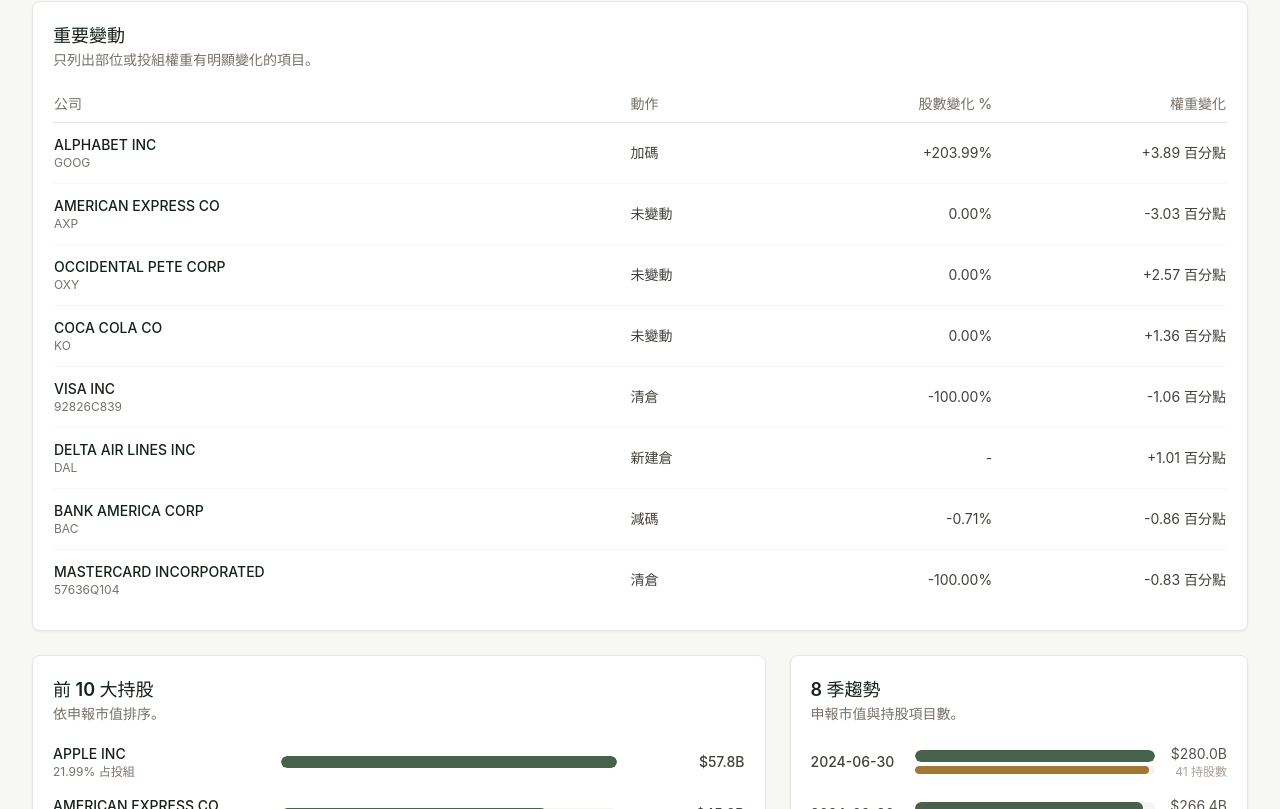
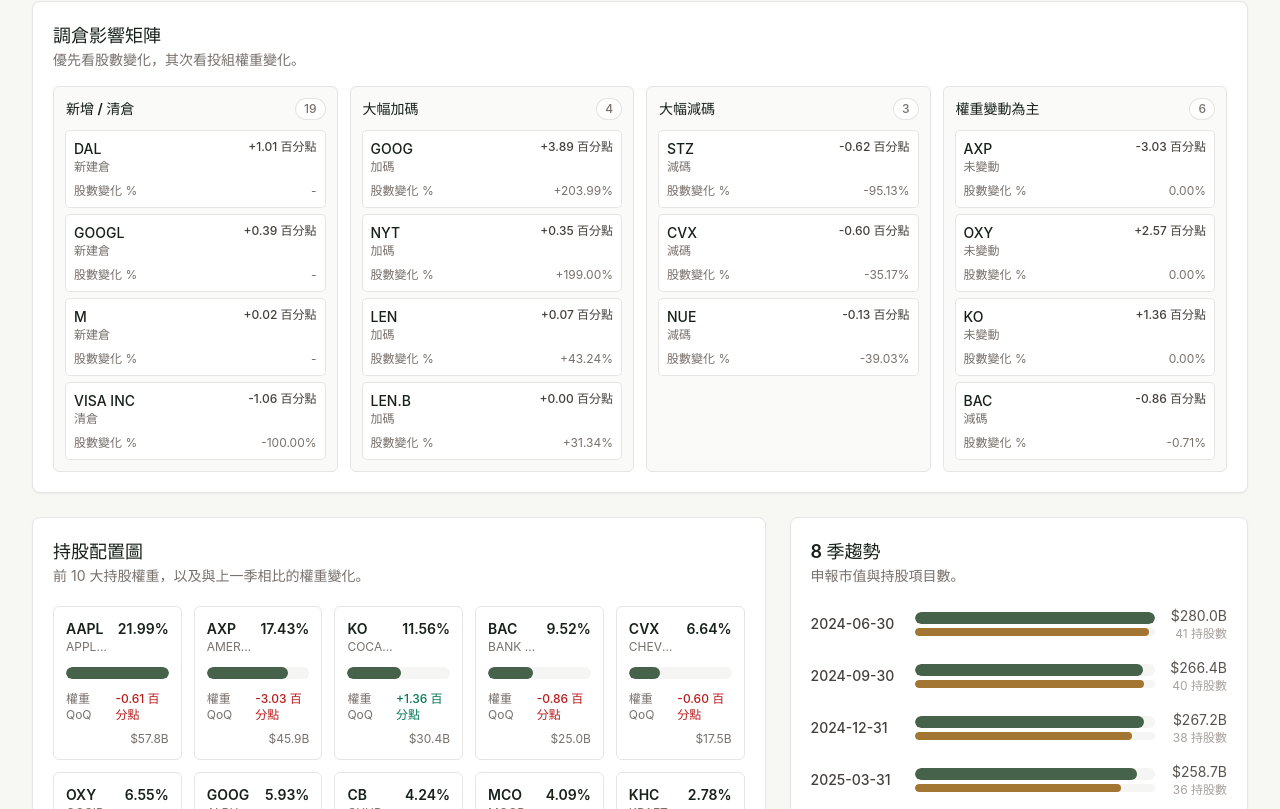
Before and after one commit to junyuo/berkshire-13f-tracker, a React (Vite) app: page / in a window 1280 px wide. Shown: the part 1511-2320 px from the top of the page. Built offline with nearby package versions, Linux system fonts and the light colour scheme.

Commit message:
Add investor-focused infographics

```diff
--- a/src/components/HoldingDetailPanel.tsx
+++ b/src/components/HoldingDetailPanel.tsx
@@ -39,6 +39,15 @@
   return state.action ? actionLabel(state.action) : t(state.labelKey ?? "notHeld");
 }
 
+function storyKey(holding: Holding): TranslationKey {
+  if (holding.action === "Sold Out" || holding.trend === "Exited") return "holdingStoryExited";
+  if (holding.action === "New Position" || holding.trend === "New" || holding.trend === "Re-entered") return "holdingStoryNew";
+  if (holding.trend === "Accumulating" || holding.action === "Added") return "holdingStoryAccumulating";
+  if (holding.trend === "Trimming" || holding.action === "Reduced") return "holdingStoryTrimming";
+  if ((holding.consecutiveQuartersHeld ?? 0) >= 6 || (holding.quartersHeld ?? 0) >= 6) return "holdingStoryCore";
+  return "holdingStoryMixed";
+}
+
 export default function HoldingDetailPanel({
   holding,
   quarters,
@@ -57,6 +66,7 @@
       holding: findHolding(quarter, holding.cusip),
     }))
     .reverse();
+  const maxWeight = Math.max(...history.map((item) => item.holding?.portfolioWeight ?? 0), 1);
 
   return (
     <div className="fixed inset-0 z-50 bg-ink/25 px-4 py-6 backdrop-blur-sm sm:px-6" role="dialog" aria-modal="true">
@@ -113,6 +123,14 @@
             </div>
           </div>
 
+          <section className="mt-6 rounded-md bg-stone-50 p-4 ring-1 ring-stone-200">
+            <p className="text-xs font-medium uppercase tracking-wide text-stone-500">{t("holdingStory")}</p>
+            <p className="mt-2 text-lg font-semibold text-ink">{t(storyKey(holding))}</p>
+            <p className="mt-1 text-sm text-stone-600">
+              {t("recentTrend")}: {trendLabel(holding.trend)} · {t("latestAction")}: {actionLabel(holding.action)}
+            </p>
+          </section>
+
           <section className="mt-6">
             <div>
               <h3 className="text-base font-semibold text-ink">{t("eightQuarterHoldingTimeline")}</h3>
@@ -150,6 +168,20 @@
                       </p>
                     </div>
                   ))}
+                </div>
+                <div className="mt-5 rounded-md bg-stone-50 p-3">
+                  <p className="text-xs font-medium text-stone-500">{t("weightSparkline")}</p>
+                  <div className="mt-3 grid h-16 grid-cols-8 items-end gap-2">
+                    {history.map(({ quarter, holding: quarterHolding }) => (
+                      <div key={`${quarter.reportDate}-weight`} className="flex h-full items-end justify-center rounded bg-white ring-1 ring-stone-200">
+                        <div
+                          className="w-full rounded-t bg-moss"
+                          style={{ height: `${quarterHolding ? Math.max((quarterHolding.portfolioWeight / maxWeight) * 100, 4) : 0}%` }}
+                          title={`${quarter.reportDate ?? ""}: ${quarterHolding ? `${quarterHolding.portfolioWeight.toFixed(2)}%` : t("notHeld")}`}
+                        />
+                      </div>
+                    ))}
+                  </div>
                 </div>
                 <div className="mt-4 flex flex-wrap gap-3 text-xs text-stone-600">
                   {[
--- a/src/components/MeaningfulMoves.tsx
+++ b/src/components/MeaningfulMoves.tsx
@@ -13,47 +13,69 @@
 
 export default function MeaningfulMoves({ changes }: { changes: Holding[] }) {
   const { actionLabel, t } = useLanguage();
-  const moves = changes
-    .filter(
-      (holding) =>
-        holding.action === "New Position" ||
-        holding.action === "Sold Out" ||
-        Math.abs(holding.shareChangePercent ?? 0) >= 10 ||
-        Math.abs(holding.weightChange ?? 0) >= 0.5,
-    )
-    .sort((a, b) => Math.abs(b.weightChange ?? 0) - Math.abs(a.weightChange ?? 0))
-    .slice(0, 8);
+  const important = changes
+    .filter((holding) => Math.abs(holding.shareChangePercent ?? 0) >= 10 || Math.abs(holding.weightChange ?? 0) >= 0.5)
+    .sort((a, b) => Math.abs(b.weightChange ?? 0) - Math.abs(a.weightChange ?? 0));
+  const categories = [
+    {
+      label: t("newOrSoldOut"),
+      items: changes.filter((holding) => holding.action === "New Position" || holding.action === "Sold Out"),
+    },
+    {
+      label: t("largeAdds"),
+      items: important.filter((holding) => holding.action === "Added" && (holding.shareChangePercent ?? 0) >= 10),
+    },
+    {
+      label: t("largeTrims"),
+      items: important.filter((holding) => holding.action === "Reduced" && (holding.shareChangePercent ?? 0) <= -10),
+    },
+    {
+      label: t("weightOnlyMoves"),
+      items: important.filter(
+        (holding) =>
+          holding.action !== "New Position" &&
+          holding.action !== "Sold Out" &&
+          Math.abs(holding.weightChange ?? 0) >= 0.5 &&
+          Math.abs(holding.shareChangePercent ?? 0) < 10,
+      ),
+    },
+  ];
 
   return (
     <section className="rounded-lg border border-stone-200 bg-white p-5 shadow-sm">
       <div>
-        <h2 className="text-lg font-semibold text-ink">{t("meaningfulMoves")}</h2>
-        <p className="text-sm text-stone-500">{t("meaningfulMovesSubtitle")}</p>
+        <h2 className="text-lg font-semibold text-ink">{t("changeImpactMatrix")}</h2>
+        <p className="text-sm text-stone-500">{t("changeImpactSubtitle")}</p>
       </div>
-      <div className="mt-4 overflow-x-auto">
-        <table className="min-w-full text-sm">
-          <thead>
-            <tr className="border-b border-stone-200 text-left text-stone-500">
-              <th className="py-2 pr-4 font-medium">{t("issuer")}</th>
-              <th className="py-2 pr-4 font-medium">{t("action")}</th>
-              <th className="py-2 pr-4 text-right font-medium">{t("shareChangePercent")}</th>
-              <th className="py-2 text-right font-medium">{t("weightChange")}</th>
-            </tr>
-          </thead>
-          <tbody className="divide-y divide-stone-100">
-            {moves.map((holding) => (
-              <tr key={`${holding.cusip}-${holding.action}`}>
-                <td className="py-3 pr-4">
-                  <p className="font-medium text-ink">{holding.issuerName}</p>
-                  <p className="text-xs text-stone-500">{holding.ticker ?? holding.cusip}</p>
-                </td>
-                <td className="py-3 pr-4 text-stone-700">{actionLabel(holding.action)}</td>
-                <td className="py-3 pr-4 text-right text-stone-700">{formatPercent(holding.shareChangePercent)}</td>
-                <td className="py-3 text-right text-stone-700">{formatPoints(holding.weightChange, t("points"))}</td>
-              </tr>
-            ))}
-          </tbody>
-        </table>
+      <div className="mt-4 grid gap-3 lg:grid-cols-4">
+        {categories.map((category) => (
+          <div key={category.label} className="rounded-md border border-stone-200 bg-stone-50 p-3">
+            <div className="flex items-center justify-between gap-2">
+              <h3 className="text-sm font-semibold text-ink">{category.label}</h3>
+              <span className="rounded-full bg-white px-2 py-0.5 text-xs font-medium text-stone-500 ring-1 ring-stone-200">
+                {category.items.length}
+              </span>
+            </div>
+            <div className="mt-3 space-y-2">
+              {category.items.slice(0, 4).map((holding) => (
+                <div key={`${category.label}-${holding.cusip}-${holding.action}`} className="rounded bg-white p-2 ring-1 ring-stone-200">
+                  <div className="flex items-start justify-between gap-2">
+                    <div className="min-w-0">
+                      <p className="truncate text-sm font-medium text-ink">{holding.ticker ?? holding.issuerName}</p>
+                      <p className="text-xs text-stone-500">{actionLabel(holding.action)}</p>
+                    </div>
+                    <p className="text-right text-xs font-medium text-stone-700">{formatPoints(holding.weightChange, t("points"))}</p>
+                  </div>
+                  <div className="mt-2 flex items-center justify-between gap-2 text-xs text-stone-500">
+                    <span>{t("shareChangePercent")}</span>
+                    <span>{formatPercent(holding.shareChangePercent)}</span>
+                  </div>
+                </div>
+              ))}
+              {!category.items.length ? <p className="py-3 text-sm text-stone-500">{t("noItems")}</p> : null}
+            </div>
+          </div>
+        ))}
       </div>
     </section>
   );
--- a/src/components/TopHoldingsChart.tsx
+++ b/src/components/TopHoldingsChart.tsx
@@ -10,33 +10,72 @@
   }).format(value);
 }
 
-export default function TopHoldingsChart({ holdings }: { holdings: Holding[] }) {
+function deltaClass(delta: number): string {
+  if (delta > 0) return "text-emerald-700";
+  if (delta < 0) return "text-red-700";
+  return "text-stone-500";
+}
+
+export default function TopHoldingsChart({
+  holdings,
+  previousHoldings = [],
+}: {
+  holdings: Holding[];
+  previousHoldings?: Holding[];
+}) {
   const { t } = useLanguage();
   const topHoldings = holdings.slice(0, 10);
-  const maxValue = Math.max(...topHoldings.map((holding) => holding.value), 1);
+  const maxWeight = Math.max(...topHoldings.map((holding) => holding.portfolioWeight), 1);
 
   return (
     <section className="rounded-lg border border-stone-200 bg-white p-5 shadow-sm">
       <div className="mb-5 flex items-center justify-between gap-4">
         <div>
-          <h2 className="text-lg font-semibold text-ink">{t("top10Holdings")}</h2>
-          <p className="text-sm text-stone-500">{t("rankedByMarketValue")}</p>
+          <h2 className="text-lg font-semibold text-ink">{t("portfolioAllocationMap")}</h2>
+          <p className="text-sm text-stone-500">{t("allocationMapSubtitle")}</p>
         </div>
       </div>
-      <div className="space-y-4">
-        {topHoldings.map((holding) => (
-          <div key={holding.cusip ?? holding.issuerName ?? "holding"} className="grid gap-2 md:grid-cols-[220px_1fr_120px] md:items-center">
-            <div className="min-w-0">
-              <p className="truncate text-sm font-medium text-ink">{holding.issuerName}</p>
-              <p className="text-xs text-stone-500">{holding.portfolioWeight.toFixed(2)}% {t("ofPortfolio")}</p>
+      <div className="grid gap-3 sm:grid-cols-2 lg:grid-cols-5">
+        {topHoldings.map((holding) => {
+          const previous = previousHoldings.find((item) => item.cusip === holding.cusip);
+          const weightDelta = holding.portfolioWeight - (previous?.portfolioWeight ?? 0);
+          return (
+            <div key={holding.cusip ?? holding.issuerName ?? "holding"} className="rounded-md border border-stone-200 p-3">
+              <div className="flex items-start justify-between gap-2">
+                <div className="min-w-0">
+                  <p className="truncate text-sm font-semibold text-ink">{holding.ticker ?? holding.issuerName}</p>
+                  <p className="truncate text-xs text-stone-500">{holding.issuerName}</p>
+                </div>
+                <p className="text-right text-sm font-semibold text-ink">{holding.portfolioWeight.toFixed(2)}%</p>
+              </div>
+              <div className="mt-3 h-3 overflow-hidden rounded-full bg-stone-100">
+                <div
+                  className="h-full rounded-full bg-moss"
+                  style={{ width: `${Math.max((holding.portfolioWeight / maxWeight) * 100, 3)}%` }}
+                />
+              </div>
+              <div className="mt-3 flex items-center justify-between gap-2 text-xs">
+                <span className="text-stone-500">{t("qoqWeight")}</span>
+                <span className={`font-medium ${deltaClass(weightDelta)}`}>
+                  {weightDelta > 0 ? "+" : ""}{weightDelta.toFixed(2)} {t("points")}
+                </span>
+              </div>
+              <p className="mt-2 text-right text-xs text-stone-500">{money(holding.value)}</p>
             </div>
-            <div className="h-3 overflow-hidden rounded-full bg-stone-100">
+          );
+        })}
+      </div>
+      <div className="mt-5 space-y-3">
+        {topHoldings.slice(0, 5).map((holding) => (
+          <div key={`${holding.cusip}-bar`} className="grid gap-2 md:grid-cols-[180px_1fr_96px] md:items-center">
+            <p className="truncate text-sm font-medium text-ink">{holding.ticker ?? holding.issuerName}</p>
+            <div className="h-2 overflow-hidden rounded-full bg-stone-100">
               <div
                 className="h-full rounded-full bg-moss"
-                style={{ width: `${Math.max((holding.value / maxValue) * 100, 2)}%` }}
+                style={{ width: `${Math.max((holding.portfolioWeight / maxWeight) * 100, 3)}%` }}
               />
             </div>
-            <p className="text-sm font-medium text-stone-700 md:text-right">{money(holding.value)}</p>
+            <p className="text-right text-sm text-stone-600">{holding.portfolioWeight.toFixed(2)}%</p>
           </div>
         ))}
       </div>
--- a/src/i18n.tsx
+++ b/src/i18n.tsx
@@ -70,7 +70,17 @@
     weightChange: "Weight Change",
     top10Holdings: "Top 10 Holdings",
     rankedByMarketValue: "Ranked by reported market value.",
+    portfolioAllocationMap: "Portfolio Allocation Map",
+    allocationMapSubtitle: "Top holdings by portfolio weight, with quarter-over-quarter weight change.",
+    qoqWeight: "QoQ weight",
     ofPortfolio: "of portfolio",
+    changeImpactMatrix: "Change Impact Matrix",
+    changeImpactSubtitle: "Grouped by share-count signal first, portfolio weight second.",
+    newOrSoldOut: "New / Sold out",
+    largeAdds: "Large adds",
+    largeTrims: "Large trims",
+    weightOnlyMoves: "Weight-driven moves",
+    noItems: "No items",
     eightQuarterTrend: "8-Quarter Trend",
     reportedValueAndCount: "Reported market value and number of holdings.",
     currentHoldings: "Current Holdings",
@@ -102,6 +112,14 @@
     heldIn8Quarters: "Held in 8 quarters",
     consecutiveHeld: "Consecutive held",
     eightQuarterHoldingTimeline: "8-Quarter Holding Timeline",
+    holdingStory: "Holding Story",
+    holdingStoryCore: "Long-term core holding",
+    holdingStoryAccumulating: "Accumulating position",
+    holdingStoryTrimming: "Trimming position",
+    holdingStoryNew: "New position",
+    holdingStoryExited: "Exited position",
+    holdingStoryMixed: "Mixed recent activity",
+    weightSparkline: "Portfolio weight trend",
     timelineSubtitle: "Quarter-by-quarter holding status based on reported share count.",
     recentQuarterDetail: "Recent Quarter Detail",
     currentReportedValue: "Current reported value:",
@@ -126,6 +144,9 @@
     worstQuarter: "Worst Quarter",
     outperformedSpy: "Outperformed SPY",
     underperformedSpy: "Underperformed SPY",
+    outperformanceTimeline: "Outperformance Timeline",
+    winLossSubtitle: "Each block shows whether the estimated 13F portfolio beat SPY for that quarter.",
+    winRate: "Win rate",
     quarterlyReturns: "Quarterly Returns",
     quarterlyReturnsSubtitle: "Each interval uses the starting quarter's disclosed 13F weights.",
     period: "Period",
@@ -219,7 +240,17 @@
     weightChange: "權重變化",
     top10Holdings: "前 10 大持股",
     rankedByMarketValue: "依申報市值排序。",
+    portfolioAllocationMap: "持股配置圖",
+    allocationMapSubtitle: "前 10 大持股權重，以及與上一季相比的權重變化。",
+    qoqWeight: "權重 QoQ",
     ofPortfolio: "占投組",
+    changeImpactMatrix: "調倉影響矩陣",
+    changeImpactSubtitle: "優先看股數變化，其次看投組權重變化。",
+    newOrSoldOut: "新增 / 清倉",
+    largeAdds: "大幅加碼",
+    largeTrims: "大幅減碼",
+    weightOnlyMoves: "權重變動為主",
+    noItems: "無項目",
     eightQuarterTrend: "8 季趨勢",
     reportedValueAndCount: "申報市值與持股項目數。",
     currentHoldings: "最新持股",
@@ -251,6 +282,14 @@
     heldIn8Quarters: "8 季持有",
     consecutiveHeld: "連續持有",
     eightQuarterHoldingTimeline: "8 季持有時間軸",
+    holdingStory: "持股故事",
+    holdingStoryCore: "長期核心持股",
+    holdingStoryAccumulating: "持續加碼",
+    holdingStoryTrimming: "持續減碼",
+    holdingStoryNew: "新建倉",
+    holdingStoryExited: "已清倉 / 退出",
+    holdingStoryMixed: "近期變化混合",
+    weightSparkline: "投組權重趨勢",
     timelineSubtitle: "依申報股數顯示每季持有狀態。",
     recentQuarterDetail: "近期季度明細",
     currentReportedValue: "目前申報市值：",
@@ -273,6 +312,9 @@
     worstQuarter: "最差季度",
     outperformedSpy: "跑贏 SPY",
     underperformedSpy: "跑輸 SPY",
+    outperformanceTimeline: "勝負時間軸",
+    winLossSubtitle: "每格代表該季估算 13F 投組是否跑贏 SPY。",
+    winRate: "勝率",
     quarterlyReturns: "季度報酬",
     quarterlyReturnsSubtitle: "每段期間使用起始季度揭露的 13F 權重。",
     period: "期間",
--- a/src/pages/Dashboard.tsx
+++ b/src/pages/Dashboard.tsx
@@ -38,7 +38,7 @@
       <QuarterlySummary changes={changes} />
       <MeaningfulMoves changes={changes} />
       <div className="grid gap-6 xl:grid-cols-[1.6fr_1fr]">
-        <TopHoldingsChart holdings={latest.holdings} />
+        <TopHoldingsChart holdings={latest.holdings} previousHoldings={previousHoldings} />
         <HistoryTrend history={history} />
       </div>
       <ChangesTable changes={visibleChanges} action="All" onActionChange={() => undefined} showFilter={false} />
```
Also changed, not shown: src/pages/Performance.tsx (+36 -0 lines).
